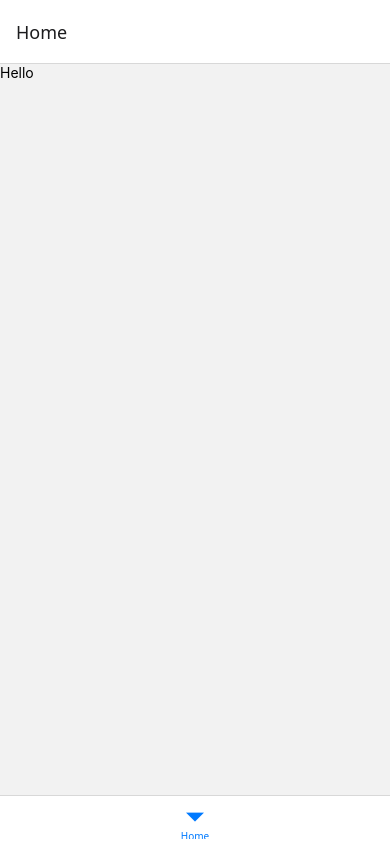
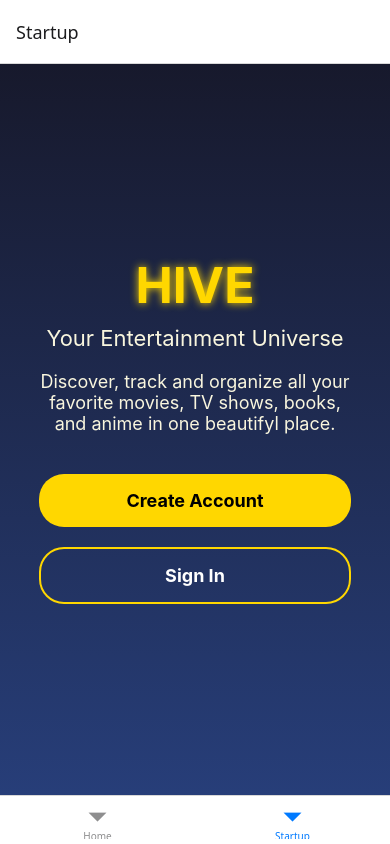
Before and after one commit to Bvsbee/hive-ui, a React Native app: screen /Startup in a window 390 px wide. Before the commit this address had no page. Built offline with nearby package versions, Linux system fonts and the light colour scheme.

Commit message:
start up screen

```diff
--- a/App.tsx
+++ b/App.tsx
@@ -20,6 +20,8 @@ import { NavigationContainer } from "@react-navigation/native";
 import { StatusBar } from "expo-status-bar";
 import { StyleSheet } from "react-native";
 import HomeScreen from "./components/screens/HomeScreen";
+import StartupScreen from "./components/screens/StartupScreen";
+
 import { enableScreens } from "react-native-screens";
 
 enableScreens();
@@ -30,6 +32,7 @@ export default function App() {
     <NavigationContainer>
       <Tab.Navigator>
         <Tab.Screen name="Home" component={HomeScreen} />
+        <Tab.Screen name="Startup" component={StartupScreen} />
       </Tab.Navigator>
     </NavigationContainer>
   );
--- /dev/null
+++ b/components/screens/StartupScreen.tsx
@@ -0,0 +1,82 @@
+import React from "react";
+import { Text, View, StyleSheet, TouchableOpacity } from "react-native";
+import { LinearGradient } from "expo-linear-gradient";
+
+export default function StartupScreen() {
+  return (
+    <LinearGradient
+      colors={['#17192C', '#273e79ff']}
+      style={{ flex: 1, justifyContent: "center", alignItems: "center" }}
+    >
+      <Text style={styles.mainTitle}>HIVE</Text>
+      <Text style={styles.subTitle}>Your Entertainment Universe</Text>
+      <Text style={styles.description}>
+        Discover, track and organize all your favorite movies, TV shows, books, and
+        anime in one beautifyl place.
+      </Text>
+
+      {/* create account and sign in buttons */}
+        <View style={{paddingTop: 40, width: '80%',}}>
+
+            <TouchableOpacity style={[styles.creatButton]} onPress={() => { /* go to signup page */ }}>
+                <Text style={{ color: '#000', fontSize: 18, fontWeight: "bold", textAlign: 'center' }}>Create Account</Text>
+            </TouchableOpacity>
+
+            <TouchableOpacity style={[styles.signinButton, ]} onPress={() => { /* go to signin page */ }}>
+                <Text style={{color:'#FFF',fontSize:18, fontWeight: 'bold', textAlign: 'center'}}>Sign In</Text>
+            </TouchableOpacity>
+        </View>
+    </LinearGradient>
+
+  );
+}
+
+const styles = StyleSheet.create({
+  container: {
+    flex: 1,
+  },
+  mainTitle:{
+    fontSize: 50,
+    fontWeight: 'bold',
+    color: '#FFD700',
+    textAlign: 'center',
+    marginBottom: 10,
+    textShadowColor: '#FFD700',
+    textShadowOffset: { width: 0, height: 0 },
+    textShadowRadius: 8,
+  },
+  subTitle:{
+    fontSize: 22,
+    color: '#f9f6deff',
+    textAlign: 'center',
+  },
+  description: {
+    fontSize: 18,
+    color: '#f9f6deff',
+    textAlign: 'center',
+    marginTop: 20,
+    paddingHorizontal: 40,
+  },
+  creatButton: {
+    backgroundColor: '#FFD700',
+    borderRadius: 25,
+    paddingVertical: 16,
+    paddingHorizontal: 32,
+  },
+  createAccText: {
+    color: '#000',
+    fontSize: 20,
+    marginHorizontal: 20,
+    padding: 10,
+    borderWidth: 2,
+  },
+  signinButton: {
+    backgroundColor: "transparent",
+    borderColor: '#FFD700',
+    borderRadius: 25,
+    borderWidth: 2,
+    paddingVertical: 16,
+    paddingHorizontal: 32,
+    marginTop: 20,
+  },
+});
--- a/package.json
+++ b/package.json
@@ -20,7 +20,8 @@
     "react-native-pager-view": "^6.9.1",
     "react-native-safe-area-context": "^5.6.1",
     "react-native-screens": "^4.16.0",
-    "react-native-tab-view": "^4.1.3"
+    "react-native-tab-view": "^4.1.3",
+    "expo-linear-gradient": "~14.1.5"
   },
   "devDependencies": {
     "@babel/core": "^7.25.2",
```
Also changed, not shown: 1 other file (tests, documents, lock files or other folders).
